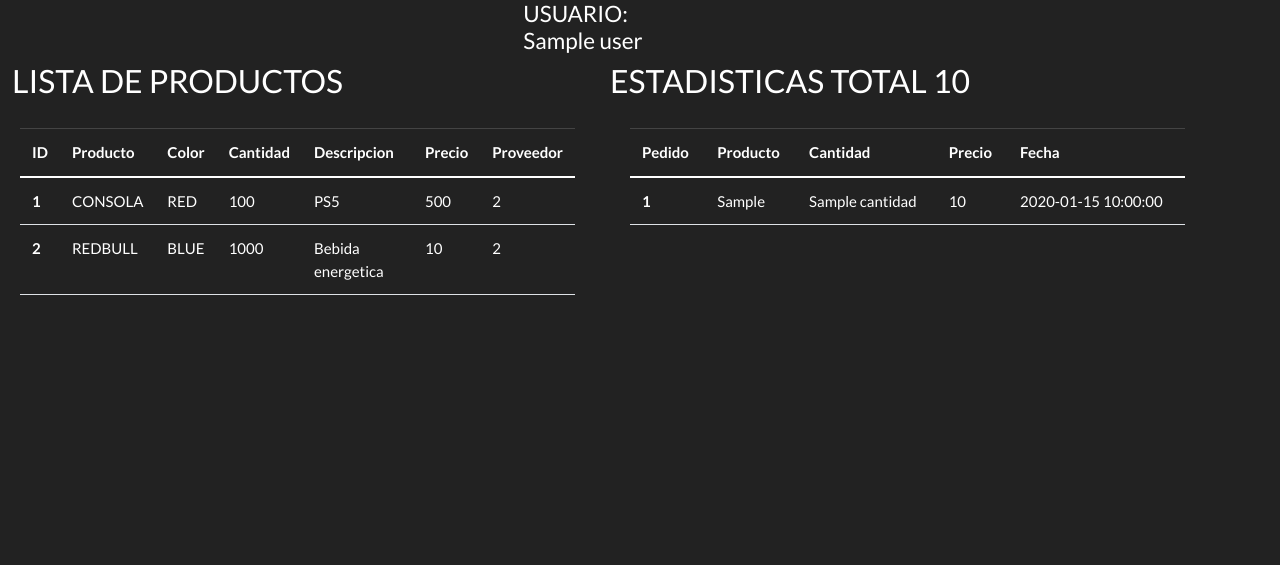
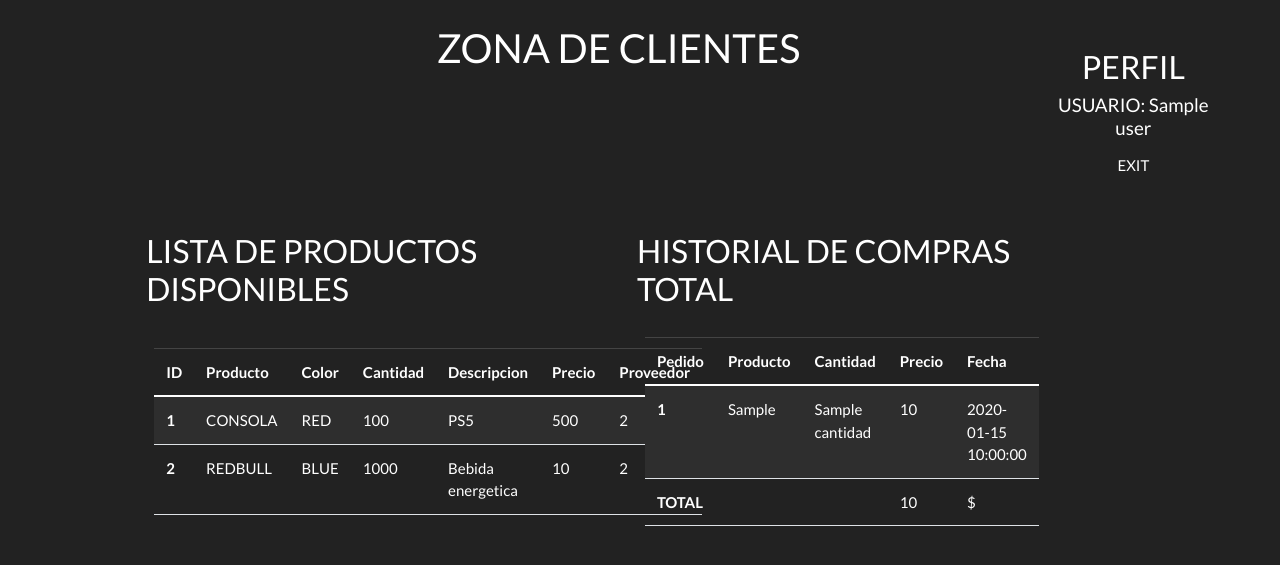
Before and after one commit to marcosvr17101999/gestionAlmacen, a Flask app: template templates/cliente.html in a window 1280 px wide. Shown: the top 565 px of the page. Run offline with Flask 2, Linux system fonts and the light colour scheme; data comes from the database, SQL or seed files in the repository; both versions use the stored data as it was after the commit; tables that the repository leaves empty hold one stand-in row (values such as "Sample post"); the template is opened without the code that fills it: values that come from a table or form of the project are taken from there, most other values are stand-ins (such as "Sample title", 1, 10 or a date in 2020); some libraries are stand-ins or nearby versions.

Commit message:
ZonaClientes
La zona de los clientes esta ya casi terminada faltarian mejoras de poder ver detalles de un producto pero eso ya es cosa mia asi que no es necesario hacerlo

Co-Authored-By: Marcos Roberto Ferreira <marcos.wp@gmail.com>

```diff
--- a/app.py
+++ b/app.py
@@ -65,9 +65,12 @@ db.create_all()
 db.session.commit()
 
 
-@app.route("/")
+@app.route("/",methods=["Post"])
 def home():
     return render_template("index.html")
+
+def exit():
+    return redirect(url_for('index.html'))
 
 @app.route("/login",methods=['Post'])
 #Funcion para logearte
@@ -82,10 +85,11 @@ def login():
             return render_template("admin.html", productos=todosProductos, usu=cliente)
         elif(cliente.rol == 2) and cliente.password == passw:
             id = int(cliente.id)
-            compras = db.session.query(CompraCliente).filter_by(idCliente=id).order_by(CompraCliente.precio.desc()).all()
+            compras = db.session.query(CompraCliente).filter_by(idCliente=id).order_by(CompraCliente.fecha.desc()).all()
             suma = db.session.query(CompraCliente,func.sum(CompraCliente.precio)).filter_by(idCliente=id).all()
             s = suma[0][1]
-            print(s)
+            if(s==None):
+                s=0
             todosProductos = Producto.query.all()
             return render_template("cliente.html", productos=todosProductos, usu=cliente,listacompras=compras,precio=s)
         elif(cliente.rol == 3) and cliente.password == passw:
--- a/templates/cliente.html
+++ b/templates/cliente.html
@@ -17,17 +17,20 @@
 </head>
 
 <body>
-    <div class="container-fluid row rwe">
-        <div class="col-12 row justify-content-center">
-            <h4 class="col-2">USUARIO: {{usu.user}}</h4>
+    <div class="container-fluid row  justify-content-center">
+        <div class="col-12 row justify-content-end">
+            <h2 class="col-6 my-4">ZONA DE CLIENTES</h2>
+
+            <form class="col-2 my-5 text-center" action="/" method="POST">
+                <h3>PERFIL</h3>
+                <h5>USUARIO: {{usu.user}}</h5>
+                <button type="submit" class="btn">EXIT</button>
+            </form>
         </div>
-        <div class="col-6 row">
-            <h3>LISTA DE PRODUCTOS</h3>
-            <!-- <h5 class="stock">Productos que hay que pedir</h5>
-            <h5 class="stock2">Productos que hay en stock</h5> -->
-
-            <div class="card-body col-12">
-                <table class="table">
+        <div class="col-5 row">
+            <h3>LISTA DE PRODUCTOS DISPONIBLES</h3>
+            <div class="card-body col-10">
+                <table class="table table-striped ">
                     <thead>
                         <tr>
                             <th>ID</th>
@@ -43,24 +46,19 @@
                         {% for producto in productos %}
                         <tr>
                             <th class="stock">
-                               <strong>{{producto.id}}</strong></th>
-                            <td
-                                class="stock">
+                                <strong>{{producto.id}}</strong>
+                            </th>
+                            <td class="stock">
                                 {{producto.producto}}</td>
-                            <td
-                                class="stock">
+                            <td class="stock">
                                 {{producto.color}}</td>
-                            <td
-                                class="stock">
+                            <td class="stock">
                                 {{producto.cantidad}}</td>
-                            <td
-                                class="stock">
+                            <td class="stock">
                                 {{producto.descripcion}}</td>
-                            <td
-                                class="stock">
+                            <td class="stock">
                                 {{producto.precio}}</td>
-                            <td
-                                class="stock">
+                            <td class="stock">
                                 {{producto.proveedor}}</td>
 
                         </tr>
@@ -69,10 +67,10 @@
                 </table>
             </div>
         </div>
-        <div class="col-6 ">
-            <h3>ESTADISTICAS TOTAL {{precio}}</h3>
-            <div class="card-body col-12">
-                <table class="table">
+        <div class="col-5 row ">
+            <h3>HISTORIAL DE COMPRAS TOTAL </h3>
+            <div class="card-body col-8">
+                <table class="table table-striped">
                     <thead>
                         <tr>
                             <th>Pedido</th>
@@ -86,22 +84,23 @@
                         {% for producto in listacompras %}
                         <tr>
                             <th class="stock">
-                               <strong>{{producto.id}}</strong></th>
-                            <td
-                                class="stock">
+                                <strong>{{producto.id}}</strong>
+                            </th>
+                            <td class="stock">
                                 {{producto.idProducto}}</td>
-                            <td
-                                class="stock">
+                            <td class="stock">
                                 {{producto.cantidad}}</td>
-                            <td
-                                class="stock">
+                            <td class="stock">
                                 {{producto.precio}}</td>
-                            <td
-                                class="stock">
+                            <td class="stock">
                                 {{producto.fecha}}</td>
-
                         </tr>
                         {% endfor %}
+                        <tr>
+                            <th class="stock" colspan="3">TOTAL</th>
+                            <td class="stock">{{precio}}</td>
+                            <td class="stock">$</td>
+                        </tr>
                     </tbody>
                 </table>
             </div>
--- a/templates/index.html
+++ b/templates/index.html
@@ -18,11 +18,11 @@
 </head>
 
 <body>
-    <div class="container row">
+    <div class="container-fluid row">
         <div class="col-8 justify-content-center">
             <h3 class="rwe">Hola mundo bienvenido a la pagina de login</h3>
         </div>
-        <div class="col-4 row">
+        <div class="col-4 row justify-content-center my-5 py-5">
             <form action="/login" method="post" class="col-6">
                 <h3>Inicio de Sesion</h3>
                 <div class="form-group row align-items-center">
```
Also changed, not shown: database/almacen.db.
